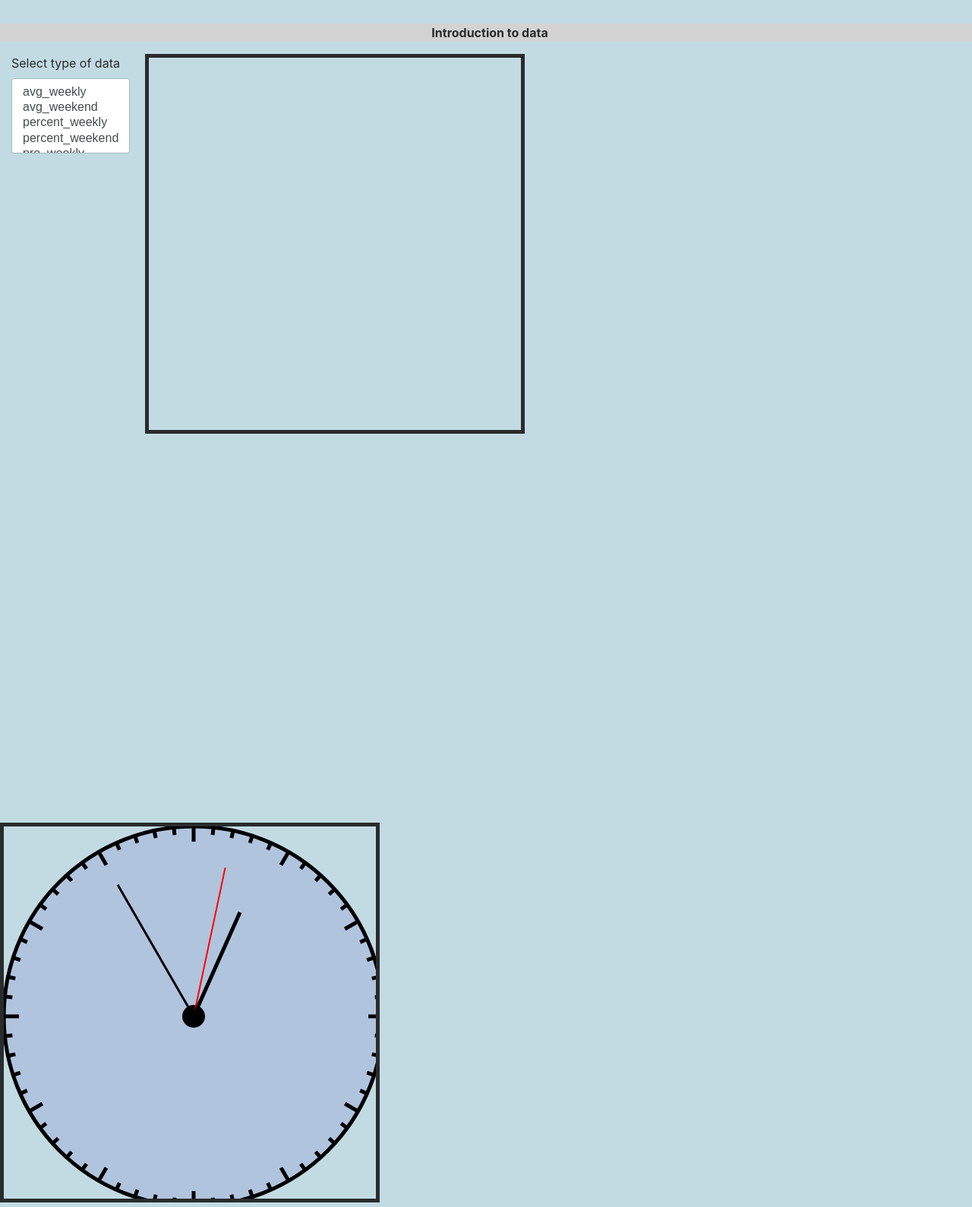
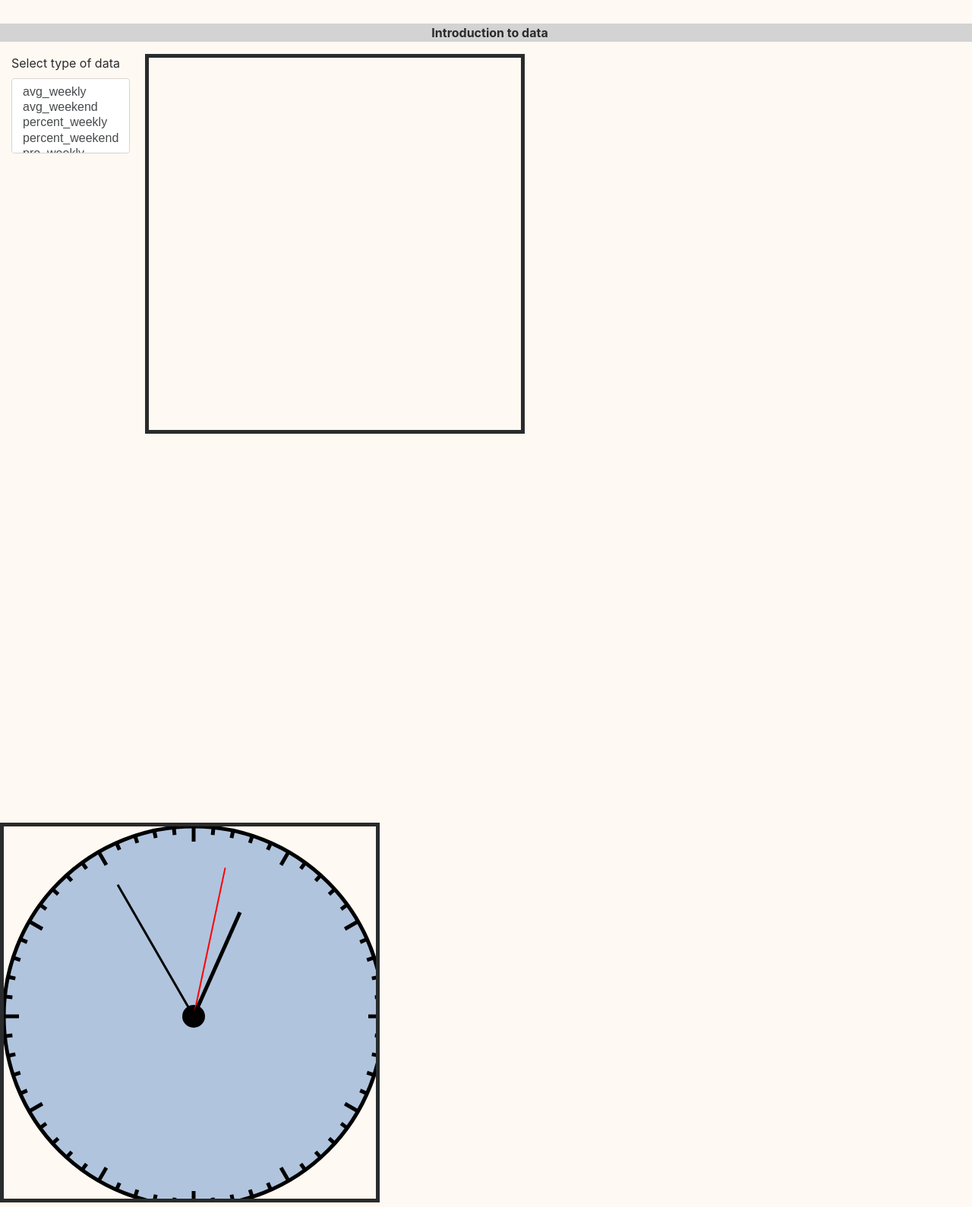
Before and after one commit to AugieMurphy/sleepy-heads, a Flask app: page / in a window 1280 px wide. Shown: the part 351-1940 px from the top of the page at 76% size. Run offline with Flask 2, Linux system fonts and the light colour scheme; some libraries are stand-ins or nearby versions.

Commit message:
small stuff

```diff
--- a/static/css/style.css
+++ b/static/css/style.css
@@ -16,8 +16,9 @@ div {
   background-color: lightgray;
 }
 
+
 body {
-  background-color: #c2dbe3;
+  background-color: #fff9f3;
   background-repeat: no-repeat;
   background-size:cover;
 }
@@ -30,6 +31,7 @@ h1 {
 
 .jumbotron{
     /* margin:15px 30px 0px 30px; */
+    border: 5px solid #fff;
     border-radius:10px;
     background:linear-gradient(rgba(0, 0, 250, 0.25), rgba(125, 250, 250, 0.45)),
     url(https://encrypted-tbn0.gstatic.com/images?q=tbn:ANd9GcRBF4CryWkDzK3tIBdAzERNe1wwLStKidDmJHe9SZXf1moQXpUA-Q);
--- a/static/script.js
+++ b/static/script.js
@@ -109,7 +109,7 @@ d3.csv("/static/table2.csv", function(data) {
 	  .attr("transform", "translate(" + (width / 2) +  "," + (height / 2) + ")")
 	  .transition()
 	  .ease(d3.easeLinear)
-	  .duration(2000)
+	  .duration(1000)
 	  .attrTween("d", pieTween);
 
       text = pieSVG.selectAll("text")
```
